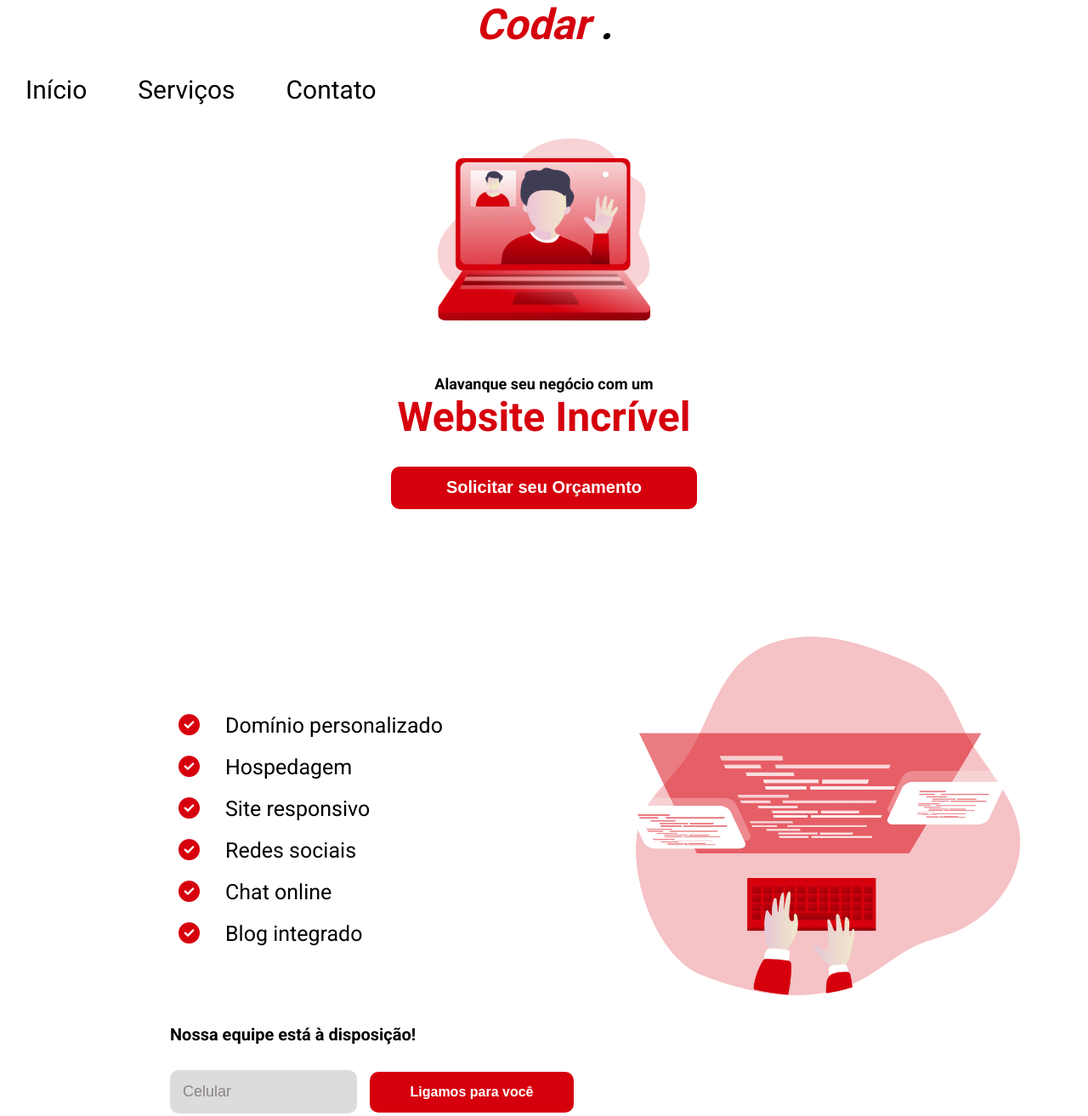
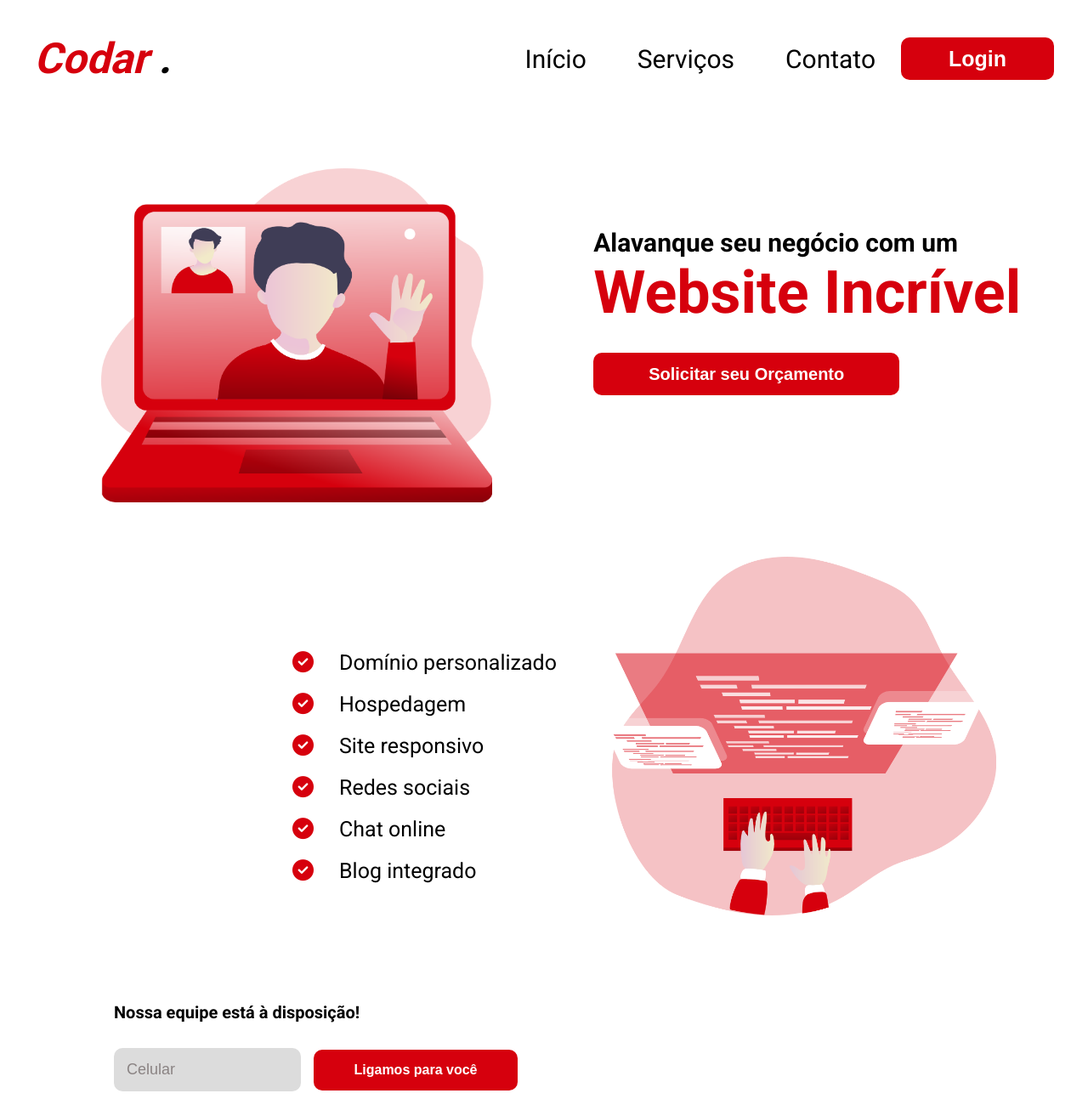
Before and after one commit to Marcianas1l/codar, a plain HTML site: page index.html in a window 1280 px wide. Shown: the top 1313 px of the page at 85% size. Drawn offline with Linux system fonts and the light colour scheme.

Commit message:
Update responsividade.css

```diff
--- a/estilo/responsividade.css
+++ b/estilo/responsividade.css
@@ -1,3 +1,124 @@
+@media (min-width: 600px) {
+    header {
+        display: flex;
+        justify-content: space-between;
+        padding: 40px;
+    }
+
+    nav {
+        margin-top: 0;
+    }
+
+    nav .login {
+        display: block;
+        width: 180px;
+        height: 50px;
+        border-radius: 10px;
+        margin: auto;
+        color: #fff;
+        background: #D6000D;
+        border: none;
+        font-size: 25px;
+        font-weight: 700;
+        cursor: pointer;
+    }
+
+    .page-home {
+        display: flex;
+        flex-direction: row;
+        margin-top: 60px;
+
+    }
+
+    .page-home .video-call {
+        width: 60%;
+    }
+
+    .page-home span {
+        font-size: 30px;
+    }
+
+    .page-home img {
+        width: 460px;
+    }
+
+    .page-home article {
+        width: 50%;
+        margin-top: 70px;
+        text-align: unset;
+    }
+
+    .page-home h1 {
+        font-size: 70px;
+    }
+
+    .servicos {
+        display: flex;
+        flex-direction: row;
+        margin-top: 60px;
+        padding-left: 134px;
+    }
+
+    .servicos .servicos-img {
+        width: 50%;
+    }
+    .servicos-img img {
+        width: 460px;
+    }
+
+    .servicos .servicos-text {
+        width: 40%;
+        margin: 100px 0;
+        font-size: 25px;
+    }
+
+    .contact {
+        margin: 30px 0 20px 134px;
+        text-align: unset;
+    }
+
+    .depoimentos {
+        display: flex;
+
+    }
+
+    .depoimentos .depo-1, .depoimentos .depo-2 {
+        height: 198px;
+        padding: 35px;
+        font-size: 21px;
+    }
+
+    .depoimentos .div-bola {
+        margin-right: 28px;
+    }
+    .depoimentos .bola {
+        width: 100px;
+        height: 100px;
+    }
+
+    .depoimentos .relato h3 {
+        font-size: 30px;
+
+    }
+
+    footer {
+        display: flex;
+        justify-content: space-between;
+        padding: 100px 40px;
+    }
+    footer div, footer .codar {
+        width: 25%;
+        text-align: unset;
+    }
+
+    footer div p {
+        font-size: 16px;
+
+    }
+
+}
+
+
 @media (min-width: 1440px) {
     * {
         margin: auto;
```
